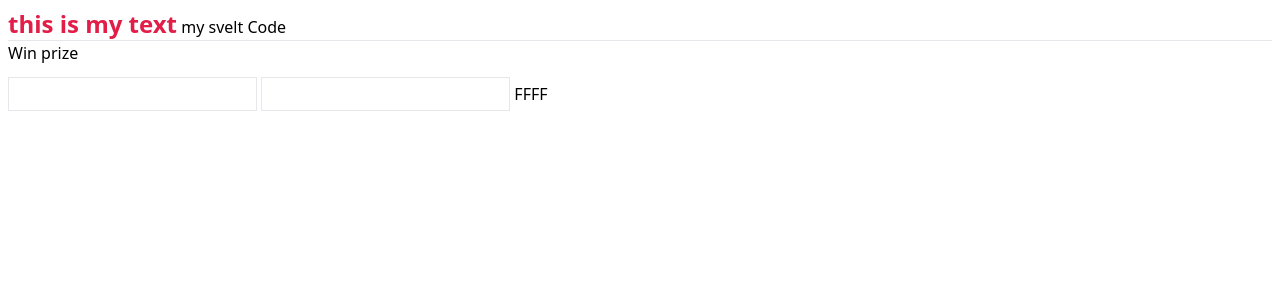
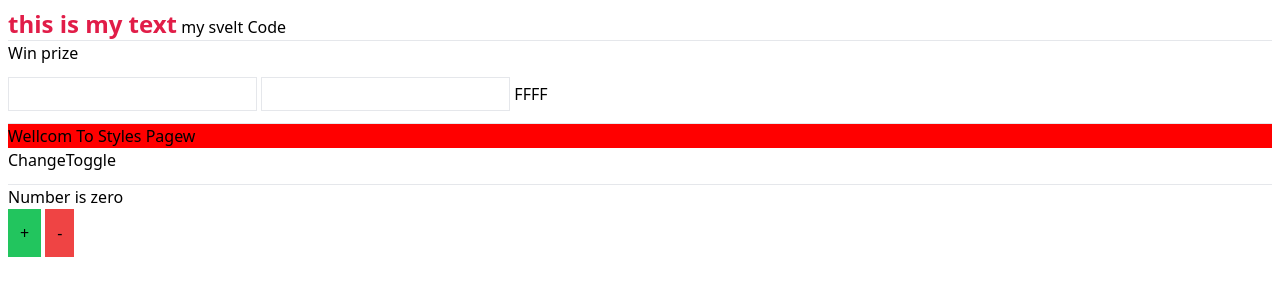
Before and after one commit to aeinmananni/svelte, a Svelte app: page / in a window 1280 px wide. Shown: the top 300 px of the page. Built offline with nearby package versions, Linux system fonts and the light colour scheme.

Commit message:
add new version svelte

```diff
--- a/src/App.svelte
+++ b/src/App.svelte
@@ -2,11 +2,16 @@
   //  import Counter from "./lib/Counter.svelte";
   import { TextCompany } from "./components/text";
   import { CommunicationProperty } from "./components/communication-property";
+  import {AddStyle} from './components/add-style';
+  import {Conditions} from './components/condition';
+  import Condition from "./components/condition/condition.svelte";
 </script>
 <main>
   <div class="p-2 flex flex-col gap-3">
 
     <TextCompany/>
     <CommunicationProperty/>
+    <AddStyle/>
+    <Condition/>
   </div>
 </main>
--- /dev/null
+++ b/src/components/add-style/add-style.svelte
@@ -0,0 +1,10 @@
+<script lang="ts">
+     import style from './style.module.css';
+      let state = $state<boolean>(false)
+</script>
+
+<main>
+    <hr/>
+      <h1 class={state ? style.bgSuccess : style.bgError}>Wellcom To Styles Pagew</h1>
+      <button onclick={() => state = !state}>ChangeToggle</button>
+</main>
--- /dev/null
+++ b/src/components/add-style/index.ts
@@ -0,0 +1 @@
+export {default as AddStyle} from './add-style.svelte';
--- /dev/null
+++ b/src/components/add-style/style.module.css
@@ -0,0 +1,9 @@
+
+
+.bgError{
+     background-color: red;
+}
+
+.bgSuccess{
+     background-color: green;
+}
--- /dev/null
+++ b/src/components/condition/condition.svelte
@@ -0,0 +1,16 @@
+<script lang="ts">
+    let number = $state<number>(0)
+</script>
+
+<main>
+    <hr/>
+     {#if number === 0 }
+         <h1>Number is zero</h1>
+         {:else if number < 0}
+            <h1>number is Negative</h1>
+         {:else}
+           <h1>{number}</h1>
+     {/if}
+     <button class="bg-green-500 p-3" onclick={() => number += 1}>+</button>
+     <button class="bg-red-500 p-3" onclick={() => number -= 1}>-</button>
+</main>
--- /dev/null
+++ b/src/components/condition/index.ts
@@ -0,0 +1 @@
+export {default as Conditions} from './condition.svelte';
```
